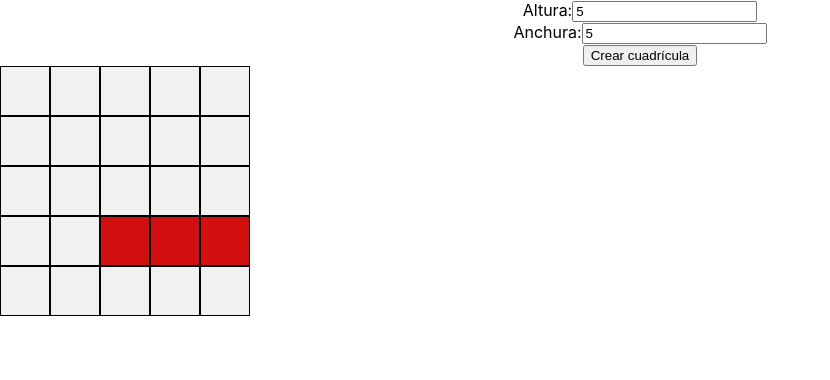
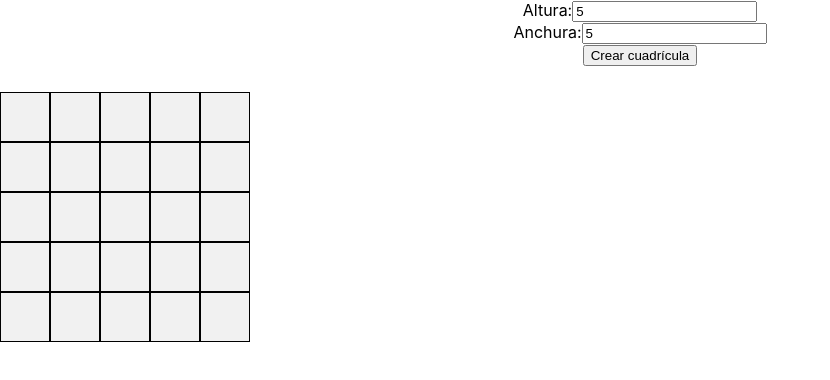
Before and after one commit to GomezPMario/Battleship-in-REACT.JS, a React (Create React App) app in the folder battleship/: page / in a window 1280 px wide. Both pictures are taken after a click on the button "Crear cuadrícula". Shown: the top 380 px of the page, without its empty margins (0-830 px from the left). Built offline with nearby package versions, Linux system fonts and the light colour scheme.

Commit message:
no message

```diff
--- a/battleship/src/components/Rejilla.jsx
+++ b/battleship/src/components/Rejilla.jsx
@@ -167,66 +167,66 @@ const Rejilla = (props) => {
     }
 
     // Colocamos 2 barcos con dimension 3x1; 1 barco con dimension 4x1; y 1 barco con dimension 5x1
-    let row = Math.floor(Math.random() * height);
-    let col = Math.floor(Math.random() * width);
-    let orientation = checkOrientation(orientation1, 3, row, col);
-    if (checkSpace(orientation, 3, row, col)) {
-        if (orientation === 'horizontal') {
-            for (let i = 0; i < 3; i++) {
-                grid[row].props.children[col + i] = <div key={`${row}-${col + i}`} className="RejillaRectangulo barco"></div>;
-            }
-        } else {
-            for (let i = 0; i < 3; i++) {
-                grid[row + i].props.children[col] = <div key={`${row + i}-${col}`} className="RejillaRectangulo barco"></div>;
-            }
-        }
-    }
+    // let row = Math.floor(Math.random() * height);
+    // let col = Math.floor(Math.random() * width);
+    // let orientation = checkOrientation(orientation1, 3, row, col);
+    // if (checkSpace(orientation, 3, row, col)) {
+    //     if (orientation === 'horizontal') {
+    //         for (let i = 0; i < 3; i++) {
+    //             grid[row].props.children[col + i] = <div key={`${row}-${col + i}`} className="RejillaRectangulo barco"></div>;
+    //         }
+    //     } else {
+    //         for (let i = 0; i < 3; i++) {
+    //             grid[row + i].props.children[col] = <div key={`${row + i}-${col}`} className="RejillaRectangulo barco"></div>;
+    //         }
+    //     }
+    // }
 
-    row = Math.floor(Math.random() * height);
-    col = Math.floor(Math.random() * width);
-    orientation = checkOrientation(orientation2, 3, row, col);
-    if (checkSpace(orientation, 3, row, col)) {
-        if (orientation === 'horizontal') {
-            for (let i = 0; i < 3; i++) {
-                grid[row].props.children[col + i] = <div key={`${row}-${col + i}`} className="RejillaRectangulo barco"></div>;
-            }
-        } else {
-            for (let i = 0; i < 3; i++) {
-                grid[row + i].props.children[col] = <div key={`${row + i}-${col}`} className="RejillaRectangulo barco"></div>;
-            }
-        }
-    }
+    // row = Math.floor(Math.random() * height);
+    // col = Math.floor(Math.random() * width);
+    // orientation = checkOrientation(orientation2, 3, row, col);
+    // if (checkSpace(orientation, 3, row, col)) {
+    //     if (orientation === 'horizontal') {
+    //         for (let i = 0; i < 3; i++) {
+    //             grid[row].props.children[col + i] = <div key={`${row}-${col + i}`} className="RejillaRectangulo barco"></div>;
+    //         }
+    //     } else {
+    //         for (let i = 0; i < 3; i++) {
+    //             grid[row + i].props.children[col] = <div key={`${row + i}-${col}`} className="RejillaRectangulo barco"></div>;
+    //         }
+    //     }
+    // }
 
-    row = Math.floor(Math.random() * height);
-    col = Math.floor(Math.random() * width);
-    orientation = checkOrientation(orientation3, 4, row, col);
-    if (checkSpace(orientation, 4, row, col)) {
-        if (orientation === 'horizontal') {
-            for (let i = 0; i < 4; i++) {
-                grid[row].props.children[col + i] = <div key={`${row}-${col + i}`} className="RejillaRectangulo barco" ></div >;
-            }
-        } else {
-            for (let i = 0; i < 4; i++) {
-                grid[row + i].props.children[col] = <div key={`${row + i}-${col}`} className="RejillaRectangulo barco" ></div >;
-            }
-        }
-    }
+    // row = Math.floor(Math.random() * height);
+    // col = Math.floor(Math.random() * width);
+    // orientation = checkOrientation(orientation3, 4, row, col);
+    // if (checkSpace(orientation, 4, row, col)) {
+    //     if (orientation === 'horizontal') {
+    //         for (let i = 0; i < 4; i++) {
+    //             grid[row].props.children[col + i] = <div key={`${row}-${col + i}`} className="RejillaRectangulo barco" ></div >;
+    //         }
+    //     } else {
+    //         for (let i = 0; i < 4; i++) {
+    //             grid[row + i].props.children[col] = <div key={`${row + i}-${col}`} className="RejillaRectangulo barco" ></div >;
+    //         }
+    //     }
+    // }
 
-    row = Math.floor(Math.random() * height);
-    col = Math.floor(Math.random() * width);
-    orientation = checkOrientation(orientation3, 5, row, col);
-    if (checkSpace(orientation, 5, row, col)) {
-        if (orientation === 'horizontal') {
-            for (let i = 0; i < 5; i++) {
-                grid[row].props.children[col + i] = <div key={`${row}-${col + i}`} className="RejillaRectangulo barco" ></div >;
-            }
-        } else {
-            for (let i = 0; i < 5; i++) {
-                grid[row + i].props.children[col] = <div key={`${row + i}-${col}`} className="RejillaRectangulo barco" ></div >;
-            }
-        }
-    }
-    return grid;
+    // row = Math.floor(Math.random() * height);
+    // col = Math.floor(Math.random() * width);
+    // orientation = checkOrientation(orientation3, 5, row, col);
+    // if (checkSpace(orientation, 5, row, col)) {
+    //     if (orientation === 'horizontal') {
+    //         for (let i = 0; i < 5; i++) {
+    //             grid[row].props.children[col + i] = <div key={`${row}-${col + i}`} className="RejillaRectangulo barco" ></div >;
+    //         }
+    //     } else {
+    //         for (let i = 0; i < 5; i++) {
+    //             grid[row + i].props.children[col] = <div key={`${row + i}-${col}`} className="RejillaRectangulo barco" ></div >;
+    //         }
+    //     }
+    // }
+    // return grid;
 
     // Entre barco y barco, tiene que haber una separación
     // const checkSpace = (orientation, length, row, col) => {
@@ -287,8 +287,6 @@ const Rejilla = (props) => {
                     </div>
                 );
             })}
-            <button onClick={clickHandler}>Play</button>
-
         </div>
     );
 }
```
